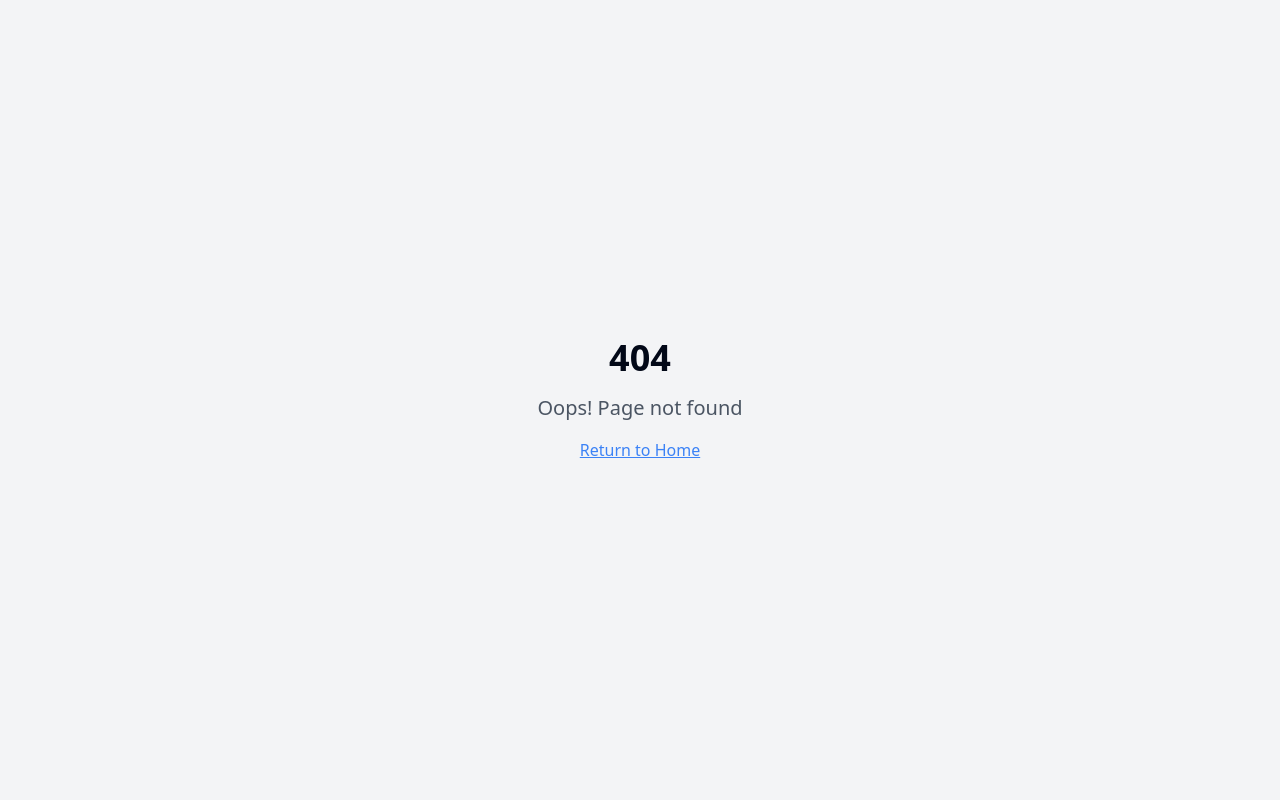
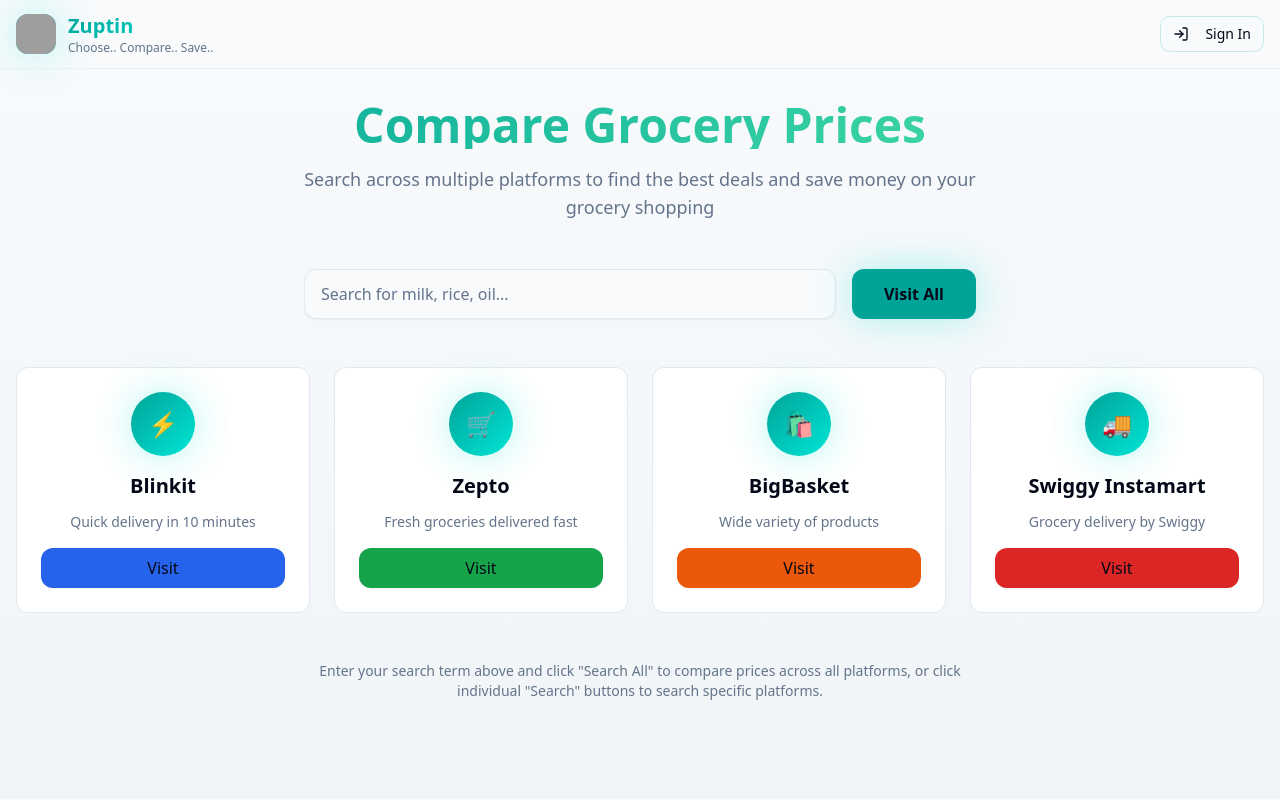
Before and after one commit to surendra712/Zuptin_, a React (Vite) app: page /platforms in a window 1280 px wide. Before the commit this address had no page. Shown: the top 800 px of the page. Built offline with nearby package versions, Linux system fonts and the light colour scheme; grey boxes are pictures that could not be loaded.

Commit message:
Add grocery price comparison platform with search functionality and platform icons

```diff
--- a/src/App.tsx
+++ b/src/App.tsx
@@ -16,6 +16,7 @@ import About from "./pages/About";
 import FAQs from "./pages/FAQs";
 import Support from "./pages/Support";
 import Contact from "./pages/Contact";
+import Platforms from "./pages/Platforms";
 import NotFound from "./pages/NotFound";
 
 const queryClient = new QueryClient();
@@ -43,6 +44,7 @@ const App = () => (
             <Route path="/faqs" element={<FAQs />} />
             <Route path="/support" element={<Support />} />
             <Route path="/contact" element={<Contact />} />
+            <Route path="/platforms" element={<Platforms />} />
             {/* ADD ALL CUSTOM ROUTES ABOVE THE CATCH-ALL "*" ROUTE */}
             <Route path="*" element={<NotFound />} />
           </Routes>
--- a/src/pages/Index.tsx
+++ b/src/pages/Index.tsx
@@ -27,7 +27,7 @@ const Index = () => {
       navigate('/auth');
       return;
     }
-    setCurrentView('platforms');
+    navigate('/platforms');
   };
 
   const handleLogoClick = () => {
--- /dev/null
+++ b/src/pages/Platforms.tsx
@@ -0,0 +1,155 @@
+import React, { useState } from 'react';
+import Header from '@/components/Header';
+import Footer from '@/components/Footer';
+
+interface Platform {
+  name: string;
+  description: string;
+  searchUrl: string;
+  directUrl: string;
+  color: string;
+  icon: string;
+}
+
+const PlatformsPage: React.FC = () => {
+  const [query, setQuery] = useState<string>('');
+
+  const platforms: Platform[] = [
+    {
+      name: 'Blinkit',
+      description: 'Quick delivery in 10 minutes',
+      searchUrl: 'https://blinkit.com/s/?q=',
+      directUrl: 'https://blinkit.com/',
+      color: 'bg-blue-600 hover:bg-blue-700',
+      icon: '⚡'
+    },
+    {
+      name: 'Zepto',
+      description: 'Fresh groceries delivered fast',
+      searchUrl: 'https://www.zepto.com/search?query=',
+      directUrl: 'https://www.zepto.com/',
+      color: 'bg-green-600 hover:bg-green-700',
+      icon: '🛒'
+    },
+    {
+      name: 'BigBasket',
+      description: 'Wide variety of products',
+      searchUrl: 'https://www.bigbasket.com/ps/?q=',
+      directUrl: 'https://www.bigbasket.com/',
+      color: 'bg-orange-600 hover:bg-orange-700',
+      icon: '🛍️'
+    },
+    {
+      name: 'Swiggy Instamart',
+      description: 'Grocery delivery by Swiggy',
+      searchUrl: 'https://www.swiggy.com/search?query=',
+      directUrl: 'https://www.swiggy.com/instamart',
+      color: 'bg-red-600 hover:bg-red-700',
+      icon: '🚚'
+    }
+  ];
+
+  const handleSearch = () => {
+    if (!query.trim()) {
+      // If no search query, open all platform direct URLs
+      platforms.forEach(platform => {
+        window.open(platform.directUrl, '_blank');
+      });
+      return;
+    }
+
+    const encodedQuery = encodeURIComponent(query.trim());
+    platforms.forEach(platform => {
+      window.open(`${platform.searchUrl}${encodedQuery}`, '_blank');
+    });
+  };
+
+  const handlePlatformSearch = (platform: Platform) => {
+    if (!query.trim()) {
+      // If no search query, open the direct platform URL
+      window.open(platform.directUrl, '_blank');
+      return;
+    }
+
+    const encodedQuery = encodeURIComponent(query.trim());
+    window.open(`${platform.searchUrl}${encodedQuery}`, '_blank');
+  };
+
+  const handleKeyPress = (e: React.KeyboardEvent) => {
+    if (e.key === 'Enter') {
+      handleSearch();
+    }
+  };
+
+  return (
+    <div className="min-h-screen bg-gradient-subtle">
+      <Header />
+      <main className="container mx-auto px-4 py-8">
+        {/* Page Header */}
+        <div className="text-center mb-12">
+          <h1 className="text-4xl md:text-5xl font-bold mb-4 bg-gradient-hero bg-clip-text text-transparent">
+            Compare Grocery Prices
+          </h1>
+          <p className="text-muted-foreground text-lg max-w-2xl mx-auto">
+            Search across multiple platforms to find the best deals and save money on your grocery shopping
+          </p>
+        </div>
+
+        {/* Search Bar */}
+        <div className="max-w-2xl mx-auto mb-12">
+          <div className="flex gap-4">
+            <input
+              type="text"
+              value={query}
+              onChange={(e) => setQuery(e.target.value)}
+              onKeyPress={handleKeyPress}
+              placeholder="Search for milk, rice, oil..."
+              className="flex-1 px-4 py-3 rounded-lg bg-background border border-border text-foreground placeholder-muted-foreground focus:outline-none focus:ring-2 focus:ring-primary focus:border-transparent shadow-sm"
+            />
+            <button
+              onClick={handleSearch}
+              className="px-8 py-3 bg-primary hover:bg-primary/90 rounded-lg font-semibold transition-colors duration-200 shadow-glow"
+            >
+              {query.trim() ? 'Search All' : 'Visit All'}
+            </button>
+          </div>
+        </div>
+
+        {/* Platform Grid */}
+        <div className="grid grid-cols-1 md:grid-cols-2 lg:grid-cols-4 gap-6">
+          {platforms.map((platform, index) => (
+            <div
+              key={platform.name}
+              className="bg-card rounded-lg p-6 border border-border hover:border-border/80 hover:shadow-elegant transition-all duration-300 group"
+            >
+              <div className="text-center">
+                <div className="w-16 h-16 bg-gradient-primary rounded-full flex items-center justify-center mx-auto mb-4 shadow-glow group-hover:scale-110 transition-transform duration-300">
+                  <span className="text-2xl">{platform.icon}</span>
+                </div>
+                <h3 className="text-xl font-semibold mb-3 text-card-foreground">{platform.name}</h3>
+                <p className="text-muted-foreground mb-4 text-sm">{platform.description}</p>
+                <button
+                  onClick={() => handlePlatformSearch(platform)}
+                  className={`w-full py-2 px-4 rounded-lg font-medium transition-colors duration-200 ${platform.color} shadow-sm hover:shadow-md`}
+                >
+                  {query.trim() ? 'Search' : 'Visit'}
+                </button>
+              </div>
+            </div>
+          ))}
+        </div>
+
+        {/* Instructions */}
+        <div className="mt-12 text-center">
+          <p className="text-muted-foreground text-sm max-w-2xl mx-auto">
+            Enter your search term above and click "Search All" to compare prices across all platforms,
+            or click individual "Search" buttons to search specific platforms.
+          </p>
+        </div>
+      </main>
+      <Footer />
+    </div>
+  );
+};
+
+export default PlatformsPage;
```
